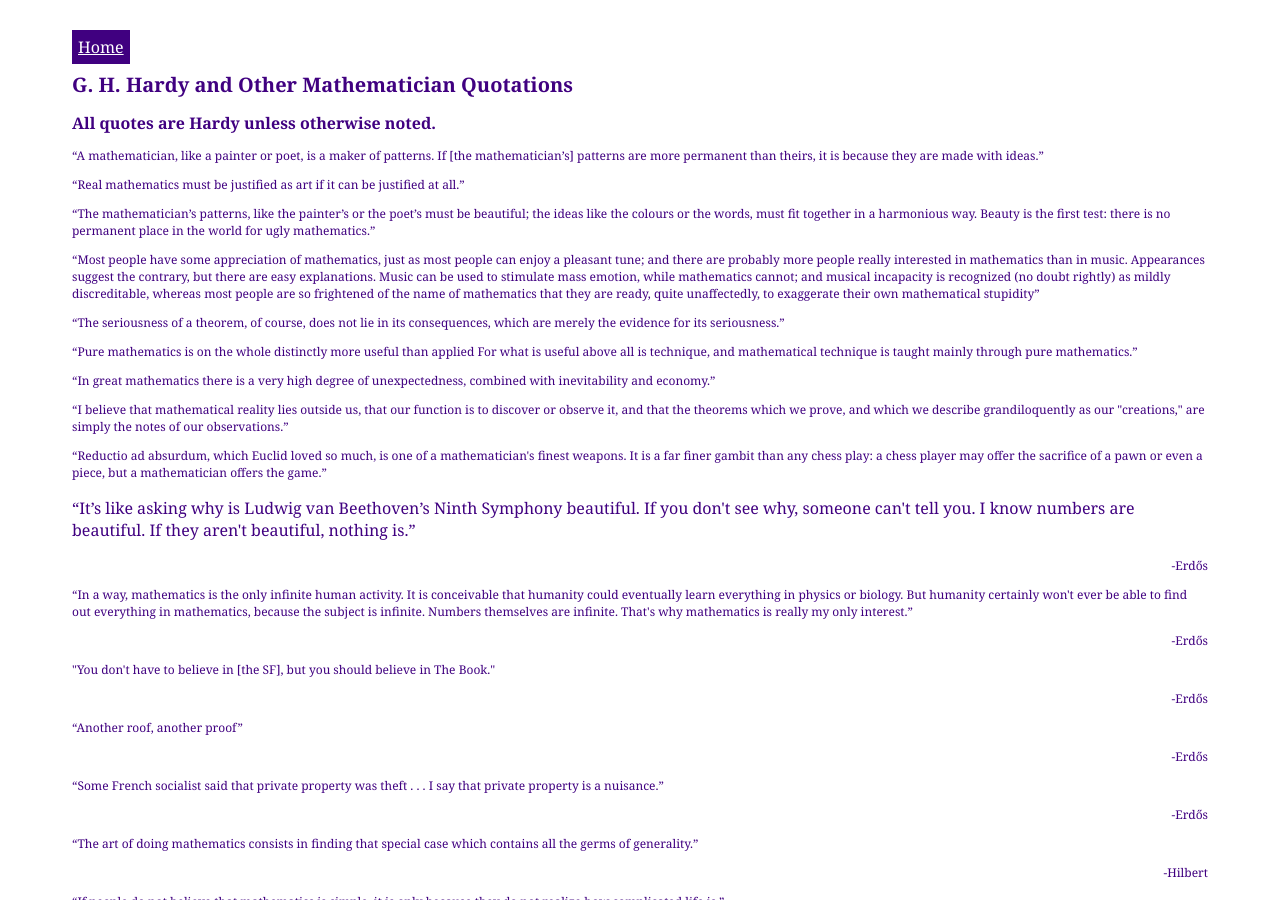
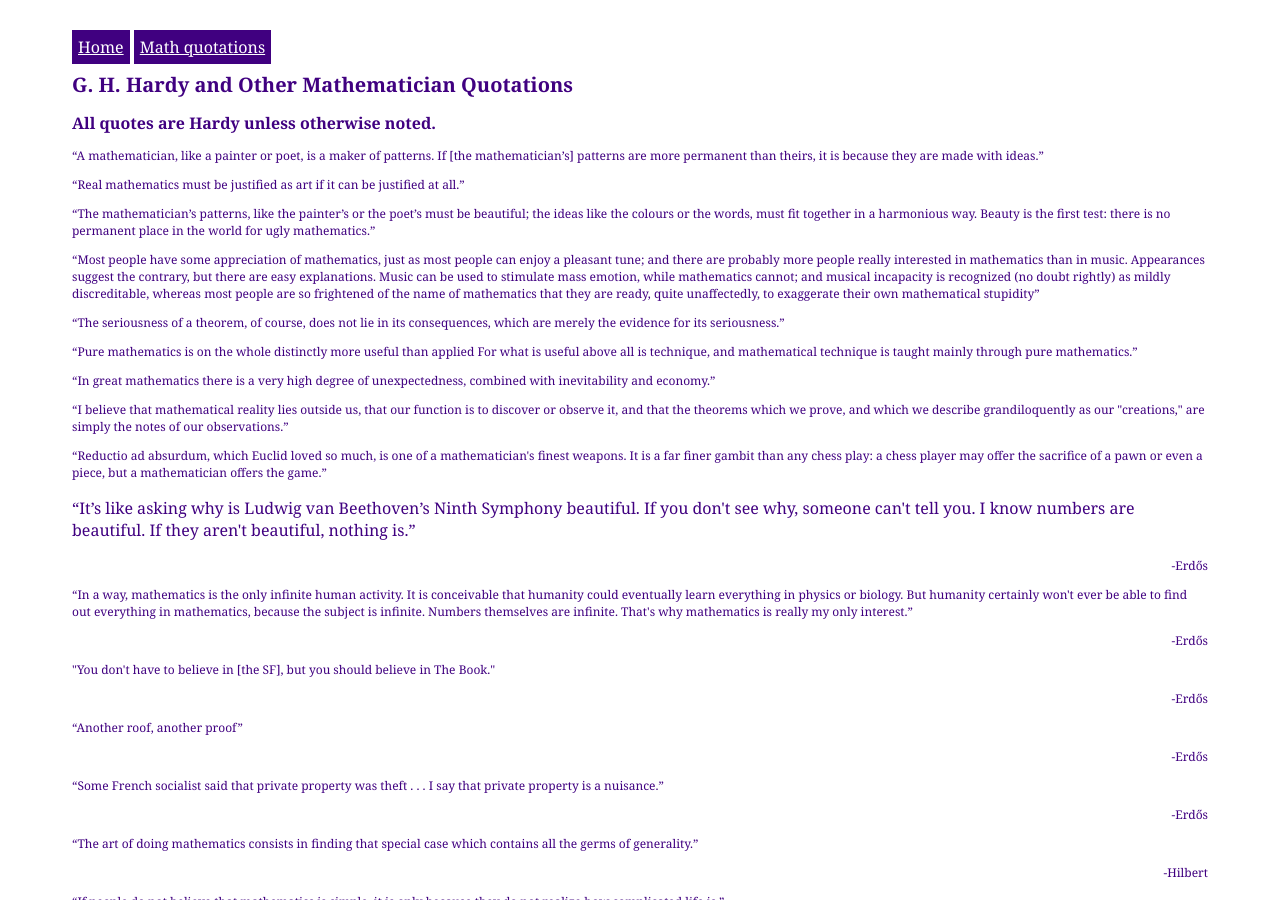
Before and after one commit to 1anderj/judeanders-website, a Jekyll site: the page built from math-quotations/index.html, in a window 1280 px wide and 900 px high. Built offline with Jekyll 4.4.1, drawn with Linux system fonts in a browser that asks for light colours.

Commit message:
Update default.html

```diff
--- a/_layouts/default.html
+++ b/_layouts/default.html
@@ -12,6 +12,7 @@
   </head>
   <body>
     <a class="menu-link" href="/">Home</a>
+    <a class="menu-link" href="/math-quotations/">Math quotations</a>
     {{ content }}
   </body>
 </html>
```
